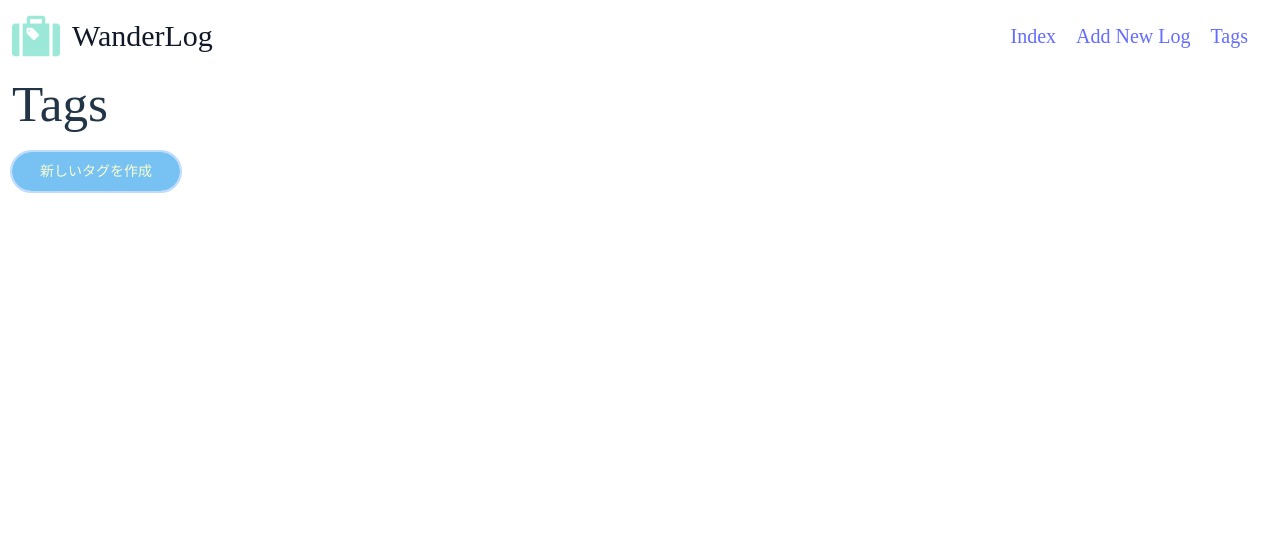
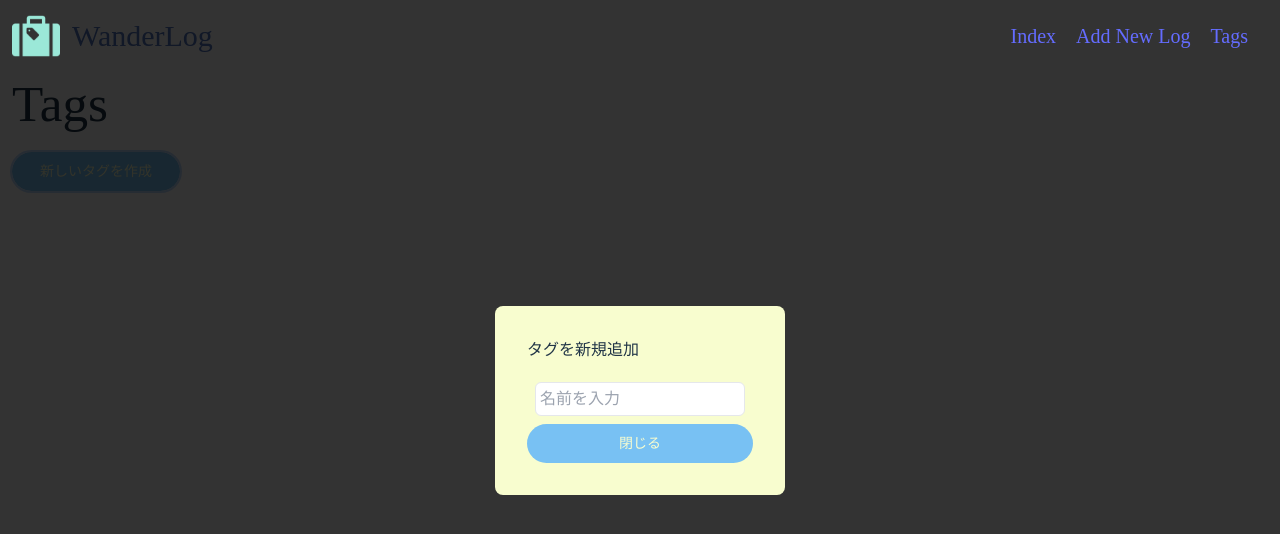
Before and after one commit to arki-s/WanderLog, a React (Vite) app: page /tags in a window 1280 px wide. Both pictures are taken after a click on the button "新しいタグを作成". Shown: the top 534 px of the page. Built offline with nearby package versions, Linux system fonts and the light colour scheme; a web font is replaced by a local one.

Commit message:
Added a edit modal to the tags page

```diff
--- a/src/App.css
+++ b/src/App.css
@@ -48,3 +48,27 @@
   border-radius: 8px;
   padding: 6px;
 }
+
+.modalContainer {
+  display: flex;
+  position: fixed;
+  z-index: 10;
+  left: 0;
+  top: 0;
+  right: 0;
+  bottom: 0;
+  background: rgba(0, 0, 0, 0.8);
+  justify-content: center;
+  align-items: center;
+}
+
+.modalContent {
+  display: flex;
+  position: relative;
+  max-width: 60rem;
+  background-color: #f8fdcf;
+  max-height: 40rem;
+  flex-direction: column;
+  padding: 2rem;
+  border-radius: 0.5rem;
+}
--- a/src/components/Tags.tsx
+++ b/src/components/Tags.tsx
@@ -1,10 +1,28 @@
+import { useState } from 'react';
+import '../App.css';
 
 export const Tags = () => {
+  const [modal, setModal] = useState(false);
+
+  const tagModal = (
+    <div className="modalContainer">
+      <div className='modalContent'>
+        <p className='pb-3'>タグを新規追加</p>
+        <input type="text" placeholder='名前を入力' className='p-1 m-2 border border-primaryLight rounded-md' />
+        <button className='btn btn-primary' onClick={() => setModal(false)}>閉じる</button>
+
+      </div>
+    </div>
+  );
+
+
+
   return (
     <div className='relative h-screen pt-16'>
       <div className="p-1 md:p-3">
         <h1 className='pb-5'>Tags</h1>
-        <button className='btn btn-primary'>新しいタグを作成</button>
+        <button className='btn btn-primary' onClick={() => setModal(true)}>新しいタグを作成</button>
+        {modal && tagModal}
 
       </div>
 
```
